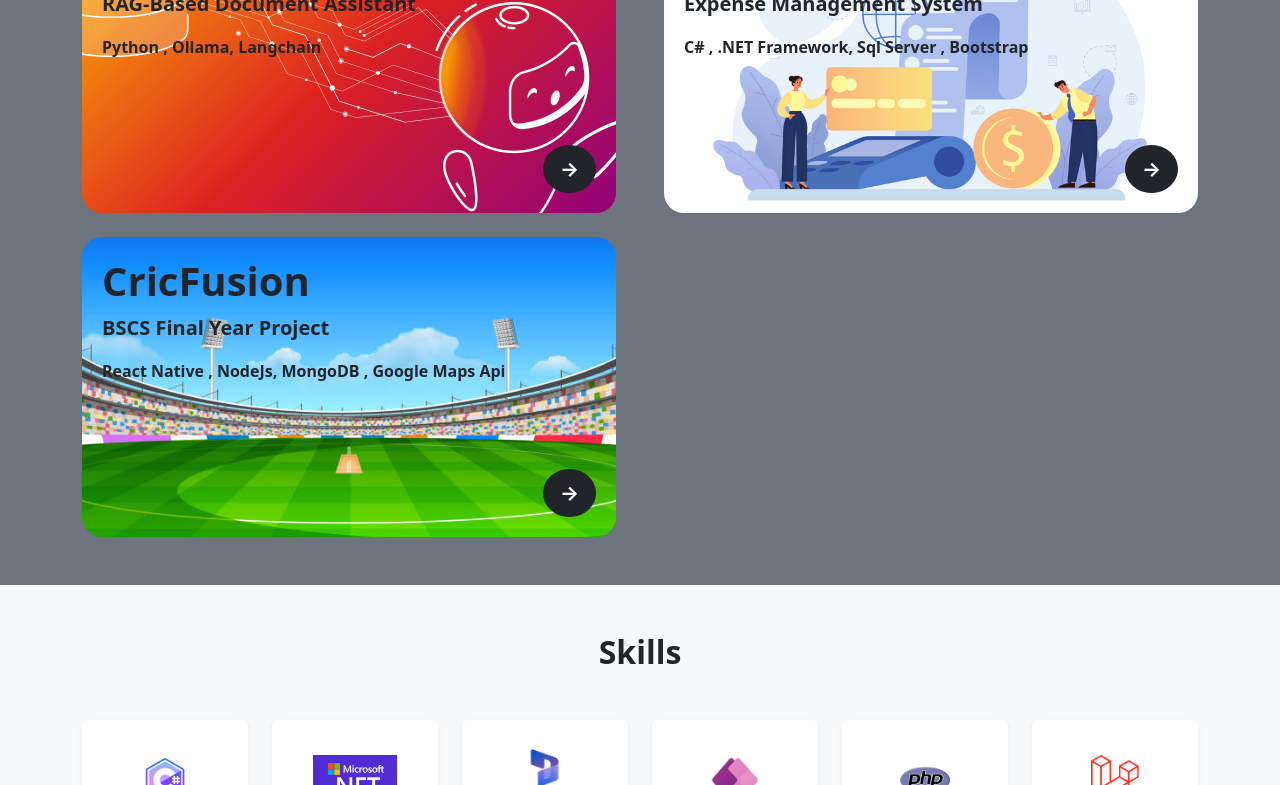
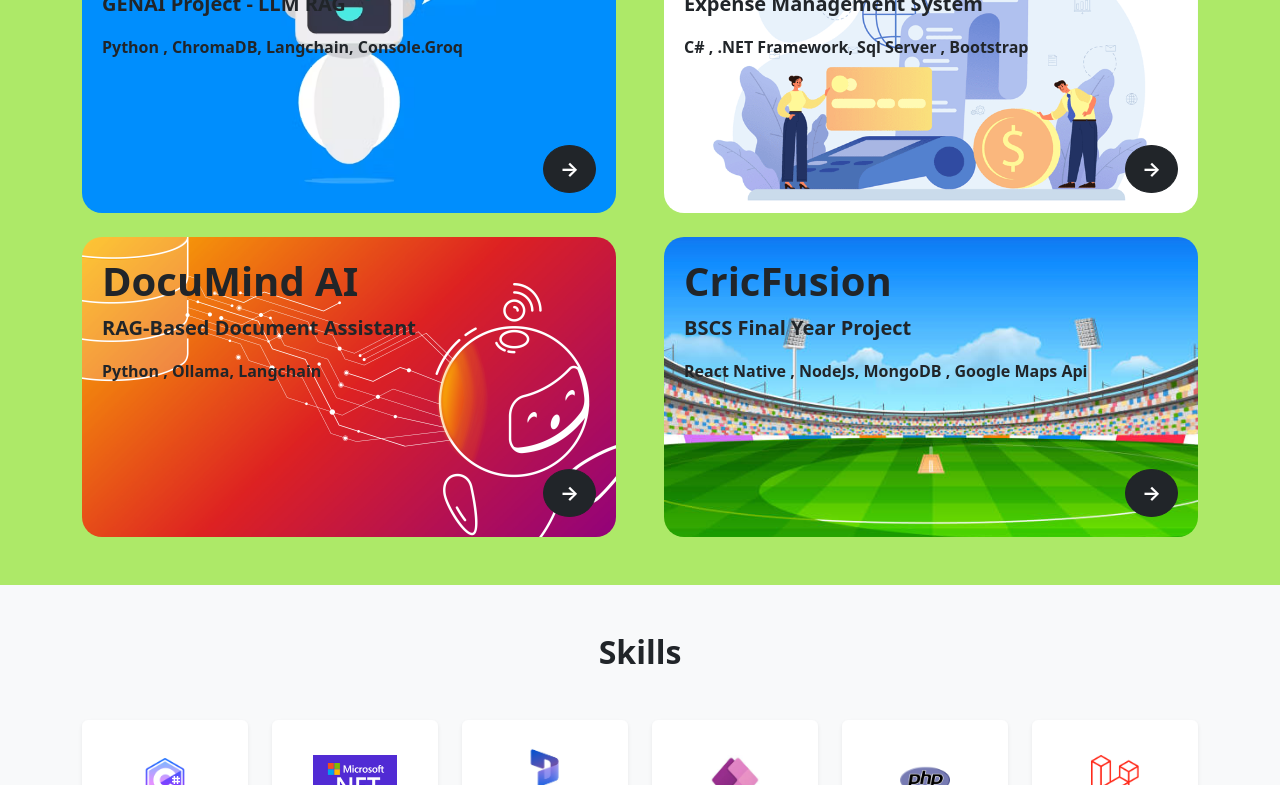
Before and after one commit to KhawajaAbdullah2000/portfolio, a plain HTML site: page index.html in a window 1280 px wide. Shown: the part 603-1388 px from the top of the page. Drawn offline with nearby package versions, Linux system fonts and the light colour scheme.

Commit message:
added coldreachAi

```diff
--- a/index.html
+++ b/index.html
@@ -70,20 +70,20 @@
 
 
     <!-- Projects Section -->
-    <section id="projects" class="py-5 mt-4 bg-secondary">
+    <section id="projects" class="py-5 mt-4" style="background-color: rgb(173, 233, 104);">
         <h2 class="text-center fw-bold mb-4">PROJECTS</h2>
         <div class="container">
             <div class="row row-cols-1 row-cols-md-2 gx-5 gy-4">
 
                 <!-- Project Card 1 -->
                 <div class="col-md-6">
-                    <a href="assets/DocuMindAI.pdf" target="_blank" class="text-decoration-none">
+                    <a href="assets/Cold_email_generator.pdf" target="_blank" class="text-decoration-none">
                         <div class="project-card text-dark fw-bold d-flex flex-column justify-content-between"
-                            style="background-image: url('assets/documind_cover.png');">
+                            style="background-image: url('assets/cold_reach_ai.jpg');">
                             <div>
-                                <h3 class="fw-bold fs-1">DocuMind AI</h3>
-                                <p class="fs-5">RAG-Based Document Assistant</p>
-                                <p>Python , Ollama, Langchain</p>
+                                <h3 class="fw-bold fs-1">ColdReach AI</h3>
+                                <p class="fs-5">GENAI Project - LLM RAG</p>
+                                <p>Python , ChromaDB, Langchain, Console.Groq</p>
                             </div>
                             <div class="btn btn-dark btn-lg rounded-circle align-self-end fw-bold">
                                 &rarr;
@@ -102,6 +102,23 @@
                                 <h3 class="fw-bold fs-1">Expensely Flow</h3>
                                 <p class="fs-5">Expense Management System</p>
                                 <p>C# , .NET Framework, Sql Server , Bootstrap</p>
+                            </div>
+                            <div class="btn btn-dark btn-lg rounded-circle align-self-end fw-bold">
+                                &rarr;
+                            </div>
+                        </div>
+                    </a>
+                </div>
+
+                    <!-- Project Card 1 -->
+                <div class="col-md-6">
+                    <a href="assets/DocuMindAI.pdf" target="_blank" class="text-decoration-none">
+                        <div class="project-card text-dark fw-bold d-flex flex-column justify-content-between"
+                            style="background-image: url('assets/documind_cover.png');">
+                            <div>
+                                <h3 class="fw-bold fs-1">DocuMind AI</h3>
+                                <p class="fs-5">RAG-Based Document Assistant</p>
+                                <p>Python , Ollama, Langchain</p>
                             </div>
                             <div class="btn btn-dark btn-lg rounded-circle align-self-end fw-bold">
                                 &rarr;
```
Also changed, not shown: assets/cold_reach_ai.jpg (added), 2 other files.
